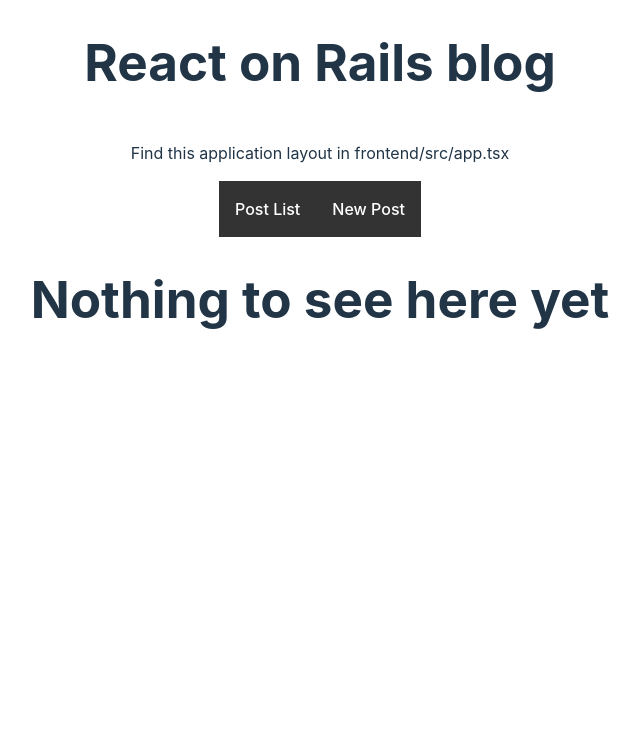
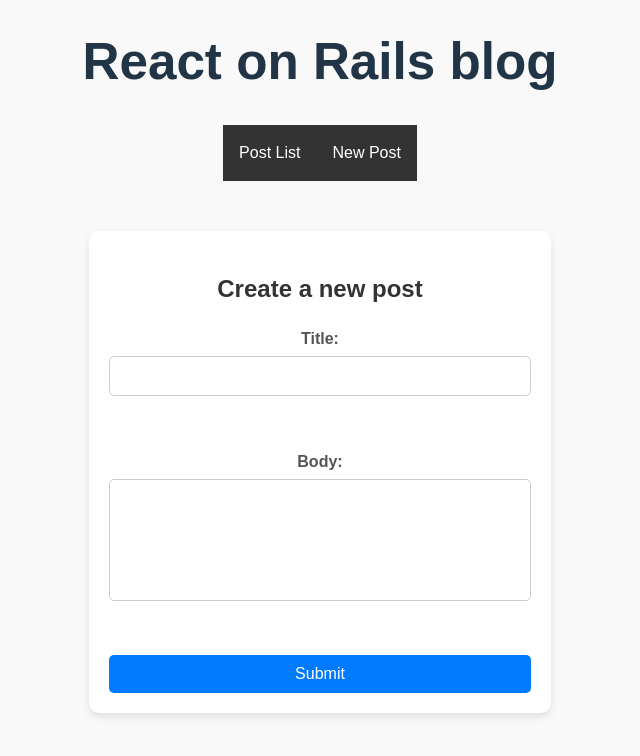
Before and after one commit to LeonardoZanotti/rails-react-blog, a React (Vite) app in the folder frontend/: page /new in a window 1280 px wide. Shown: the top 756 px of the page, without its empty margins (320-960 px from the left). Built offline with nearby package versions, Linux system fonts and the light colour scheme; no server answers.

Commit message:
create post form done

```diff
--- a/frontend/src/App.tsx
+++ b/frontend/src/App.tsx
@@ -8,7 +8,6 @@ function App() {
 		<Router>
 			<div className="app">
 				<h1>React on Rails blog</h1>
-				<p>Find this application layout in frontend/src/app.tsx</p>
 				<NavBar />
 				<AppRoutes />
 			</div>
--- a/frontend/src/components/AppRoutes.tsx
+++ b/frontend/src/components/AppRoutes.tsx
@@ -3,13 +3,14 @@ import { Route, Routes } from "react-router-dom";
 
 import PostDetails from "../features/posts/PostDetails";
 import PostsList from "../features/posts/PostsList";
+import NewPostForm from "../features/posts/NewPostForm";
 
 function AppRoutes() {
 	return (
 		<Routes>
 			<Route path="/" element={<PostsList />} />
 			<Route path="/post/:id" element={<PostDetails />} />
-			<Route path="/new" element={<h1>Nothing to see here yet</h1>} />
+			<Route path="/new" element={<NewPostForm />} />
 		</Routes>
 	);
 }
--- /dev/null
+++ b/frontend/src/features/posts/NewPostForm.css
@@ -0,0 +1,72 @@
+/* src/styles.css or your preferred stylesheet */
+
+body {
+	font-family: "Arial", sans-serif;
+	background-color: #f9f9f9;
+	margin: 0;
+	padding: 0;
+}
+
+.newPostDiv {
+	max-width: 600px;
+	margin: 50px auto;
+	padding: 20px;
+	background: #ffffff;
+	box-shadow: 0 4px 8px rgba(0, 0, 0, 0.1);
+	border-radius: 10px;
+}
+
+.newPostDiv h2 {
+	text-align: center;
+	margin-bottom: 20px;
+	color: #333;
+}
+
+.newPostForm {
+	display: flex;
+	flex-direction: column;
+	gap: 15px;
+}
+
+.newPostForm label {
+	display: flex;
+	flex-direction: column;
+	font-weight: bold;
+	color: #555;
+}
+
+.newPostForm input[type="text"],
+.newPostForm textarea {
+	padding: 10px;
+	margin-top: 5px;
+	border: 1px solid #ccc;
+	border-radius: 5px;
+	font-size: 16px;
+}
+
+.newPostForm textarea {
+	width: 400px;
+	height: 100px;
+	resize: none;
+}
+
+.newPostForm input[type="text"]:focus,
+.newPostForm textarea:focus {
+	border-color: #007bff;
+	outline: none;
+}
+
+.newPostForm button {
+	padding: 10px 20px;
+	background-color: #007bff;
+	border: none;
+	border-radius: 5px;
+	color: white;
+	font-size: 16px;
+	cursor: pointer;
+	transition: background-color 0.3s ease;
+}
+
+.newPostForm button:hover {
+	background-color: #0056b3;
+}
--- /dev/null
+++ b/frontend/src/features/posts/NewPostForm.tsx
@@ -0,0 +1,62 @@
+import { useState } from "react";
+import { useNavigate } from "react-router-dom";
+import "./NewPostForm.css";
+import { API_URL } from "../../config/constants";
+
+function NewPostForm() {
+	const [title, setTitle] = useState("");
+	const [body, setBody] = useState("");
+	const navigate = useNavigate();
+
+	const handleSubmit = async (e: any) => {
+		e.preventDefault();
+
+		const postData = { title, body };
+
+		const response = await fetch(`${API_URL}/posts`, {
+			method: "POST",
+			headers: {
+				"Content-Type": "application/json",
+			},
+			body: JSON.stringify(postData),
+		});
+
+		if (response.ok) {
+			const { id } = await response.json();
+			navigate(`/post/${id}`);
+		} else {
+			console.error(`Error creating post: ${response.status}`);
+			alert("Failed to create post. Please try again.");
+		}
+	};
+
+	return (
+		<div className="newPostDiv">
+			<h2>Create a new post</h2>
+			<form className="newPostForm" onSubmit={handleSubmit}>
+				<label htmlFor="titleInput" className="titleLabel">
+					Title:
+					<input
+						id="titleInput"
+						type="text"
+						value={title}
+						onChange={(e) => setTitle(e.target.value)}
+					/>
+				</label>
+				<br />
+				<label htmlFor="bodyInput" className="bodyLabel">
+					Body:
+					<textarea
+						id="bodyInput"
+						value={body}
+						onChange={(e) => setBody(e.target.value)}
+					/>
+				</label>
+				<br />
+				<button type="submit">Submit</button>
+			</form>
+		</div>
+	);
+}
+
+export default NewPostForm;
```
Also changed, not shown: 1 other file (tests, documents, lock files or other folders).
